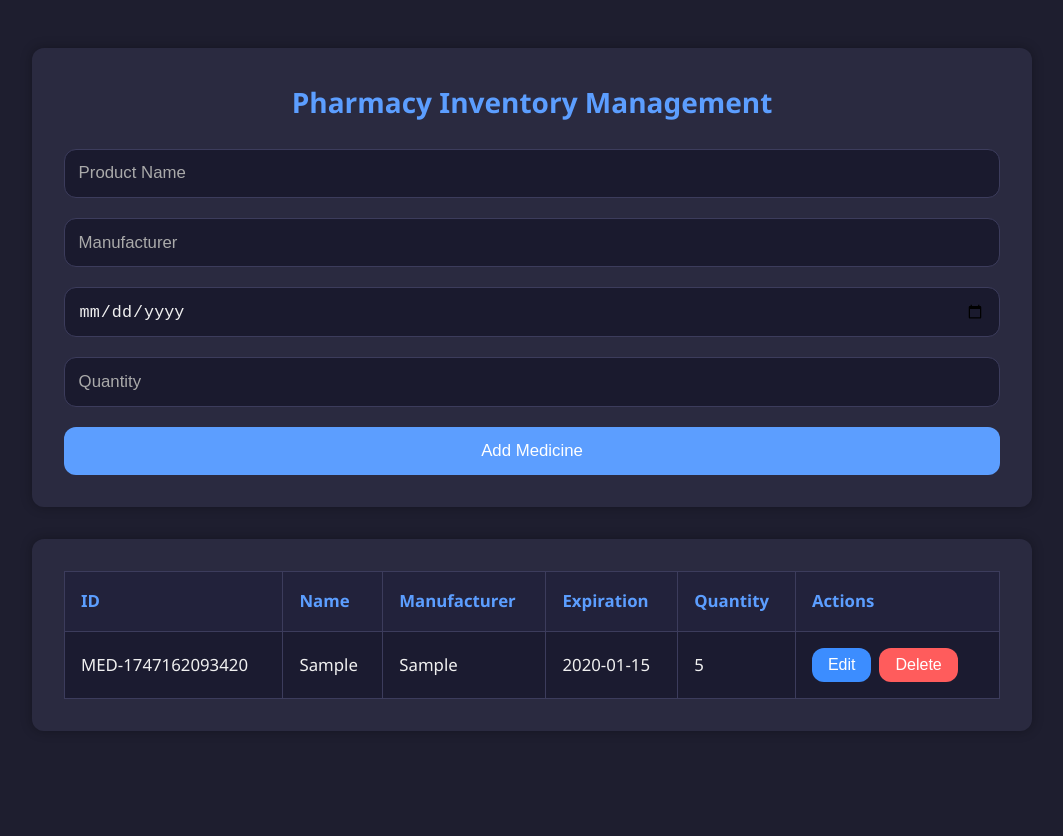
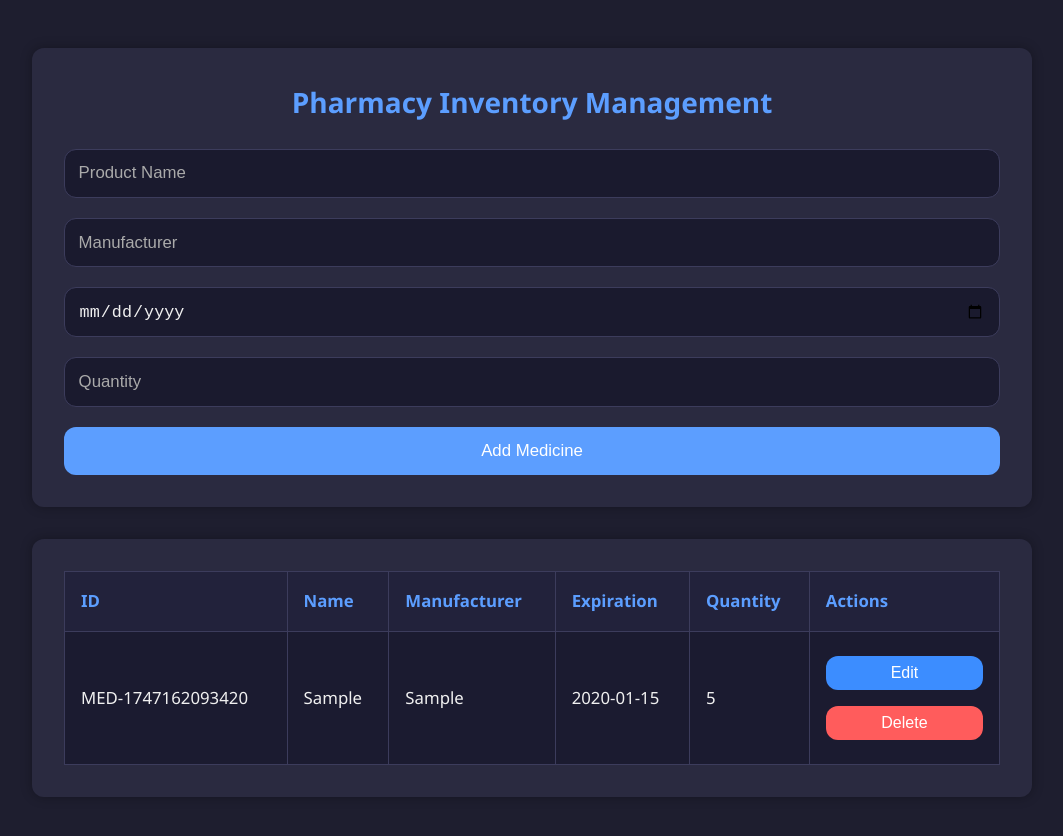
Before and after one commit to Eivind-Haukeberg/S2_Assignment_2, a website built with Vite: page index.html in a window 1280 px wide. Both pictures are taken after typing "Sample", "Sample", "2020-01-15", "5" into the empty fields and a click on the button "Add Medicine". Shown: the whole page, without its empty margins (108-1171 px from the left). Before the commit the page ends 800 px from the top, so only its background shows below. Built offline with nearby package versions, Linux system fonts and the light colour scheme.

Commit message:
style edit and delete buttons

```diff
--- a/src/css/style.css
+++ b/src/css/style.css
@@ -91,9 +91,11 @@ body {
 
 .pharmacy-inventory__button-edit,
 .pharmacy-inventory__button-delete {
+  width: 100%;
+  margin-top: 0.5rem;
+  margin-bottom: 0.5rem;
   padding: 0.5rem 1rem;
   font-size: 1rem;
-  margin-right: 0.5rem;
   border: none;
   border-radius: var(--radius-base);
   cursor: pointer;
@@ -118,10 +120,6 @@ body {
   background-color: #d03e3e;
 }
 
-/* .pharmacy-inventory__table-section {
-  overflow-x: auto;
-} */
-
 /* Responsive Styles  */
 
 /* Tablet */
@@ -129,10 +127,6 @@ body {
   .pharmacy-inventory {
     margin: 1rem;
   }
-
-  /* .pharmacy-inventory__table-section {
-    overflow-x: auto;
-  } */
 
   .pharmacy-inventory__form-section,
   .pharmacy-inventory__table-section {
@@ -170,10 +164,6 @@ body {
     padding: 0.75rem;
   }
 
-  /* .pharmacy-inventory__table-section {
-    overflow-x: auto;
-  } */
-
   .pharmacy-inventory__table {
     width: 700px;
   }
```
